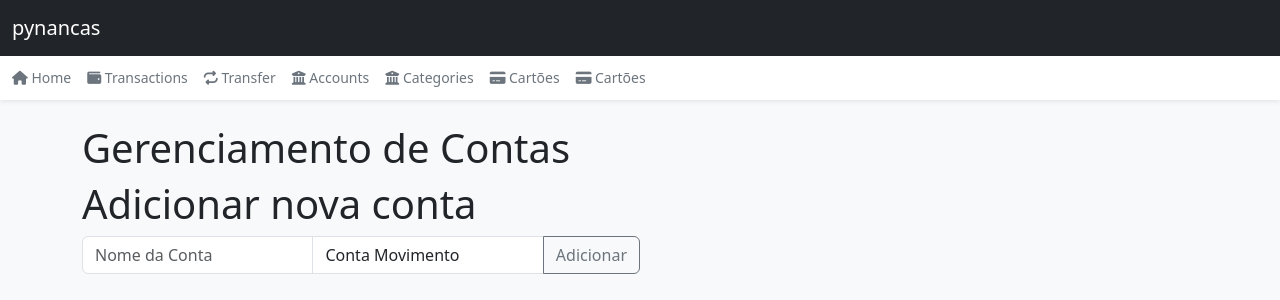
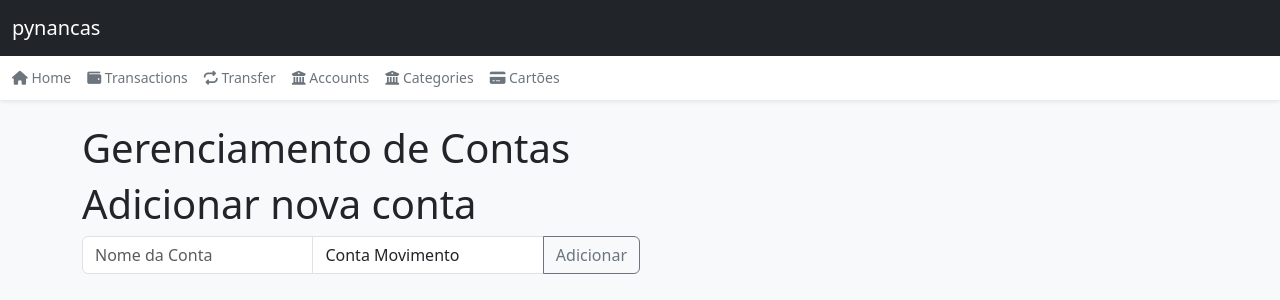
Before and after one commit to rhuanlima/pynancas, a Flask app: page /accounts in a window 1280 px wide. Shown: the top 300 px of the page. Run offline with Flask 3, Linux system fonts and the light colour scheme; some libraries are stand-ins or nearby versions.

Commit message:
nav bar fix

```diff
--- a/templates/menu.html
+++ b/templates/menu.html
@@ -9,6 +9,5 @@
         Categories</a>
     <a class="nav-link {{ creditcard }}" href="{{ url_for('rel_creditcard') }}"><i class="fa-solid fa-credit-card"></i>
         Cartões</a>
-    <a class="nav-link {{ backup }}" href="{{ url_for('bkp_banco') }}"><i class="fa-solid fa-credit-card"></i>
-        Cartões</a>
+
 </nav>
```
